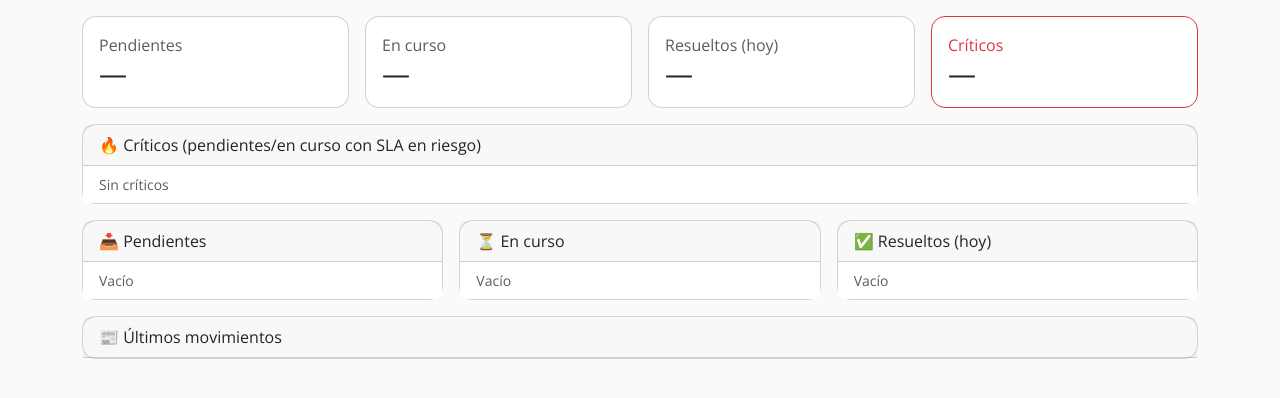
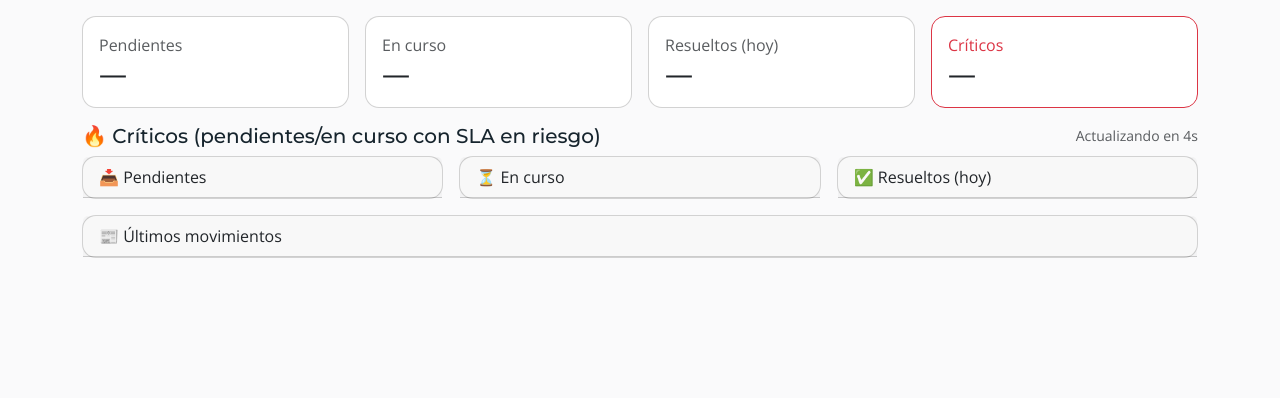
Before and after one commit to JPM2002/Hestia_MVP, a Python web app: template NittanyBusiness-main/V1/nittany-business/templates/dashboard_recepcion.html in a window 1280 px wide. Shown: the part 110-508 px from the top of the page. Run offline with Jinja, Linux system fonts and the light colour scheme; the template is opened without the code that fills it, so the values that code supplies are empty.

Commit message:
update spinner for live action

```diff
--- a/NittanyBusiness-main/V1/nittany-business/templates/dashboard_recepcion.html
+++ b/NittanyBusiness-main/V1/nittany-business/templates/dashboard_recepcion.html
@@ -2,6 +2,15 @@
 {% block title %}Recepción — Dashboard{% endblock %}
 
 {% block content %}
+
+<style>
+  /* enable safe wrapping inside the two-column flex row */
+  .list-item-flex{ display:flex; justify-content:space-between; align-items:flex-start; gap:.5rem; }
+  .list-item-main{ min-width:0; } /* critical for wrapping within flex */
+  .list-item-detail{ white-space:normal; overflow-wrap:anywhere; word-break:break-word; }
+  .list-item-meta{ flex:0 0 auto; max-width:30%; } /* right column won’t steal space */
+</style>
+
 <header class="d-flex justify-content-between align-items-center mb-3">
   <h1 class="h4 mb-0">📟 Recepción</h1>
   <div class="d-flex gap-2">
@@ -39,12 +48,14 @@
 </div>
 
 <!-- Críticos -->
-<div class="card mb-3">
-  <div class="card-header py-2">
-    🔥 Críticos (pendientes/en curso con SLA en riesgo)
+<div class="d-flex justify-content-between align-items-center mb-2">
+  <h5 class="mb-0">🔥 Críticos (pendientes/en curso con SLA en riesgo)</h5>
+  <div class="d-flex align-items-center gap-2 small text-muted">
+    <span id="crit-timer">Actualizando en 10s</span>
+    <span id="crit-busy" class="spinner-border spinner-border-sm" hidden></span>
   </div>
-  <ul id="list-critical" class="list-group list-group-flush small"></ul>
 </div>
+
 
 <div class="row g-3">
   <!-- Pendientes -->
@@ -83,6 +94,52 @@
 {% endblock %}
 
 {% block scripts %}
+
+<script>
+(function () {
+  const EVERY = 10;           // seconds
+  let secs = EVERY;
+  const label = document.getElementById('crit-timer');
+  const busy  = document.getElementById('crit-busy');
+
+  async function refreshCriticos() {
+    try {
+      busy.hidden = false;
+
+      // 👇 Call your existing refresh function here.
+      // If you already reload *all* lists on a timer, swap for that:
+      if (window.loadCriticos) {
+        await window.loadCriticos();        // redraw only the critical list
+      } else if (window.refreshAll) {
+        await window.refreshAll();          // global poller for the dashboard
+      } else {
+        // no-op fallback
+        await new Promise(r => setTimeout(r, 300));
+      }
+
+    } finally {
+      busy.hidden = true;
+      secs = EVERY;
+      label.textContent = 'Actualizado';
+      setTimeout(() => { label.textContent = `Actualizando en ${secs}s`; }, 800);
+    }
+  }
+
+  setInterval(() => {
+    secs -= 1;
+    if (secs <= 0) {
+      refreshCriticos();
+    } else if (label) {
+      label.textContent = `Actualizando en ${secs}s`;
+    }
+  }, 1000);
+
+  // Optional: let your existing data fetch reset the timer after it finishes
+  window.resetCritTimer = () => { secs = EVERY; if (label) label.textContent = `Actualizando en ${secs}s`; };
+})();
+</script>
+
+
 <script>
 const el = {
   kpiPending:  document.getElementById('kpi-pending'),
@@ -108,19 +165,24 @@ function liTicket(t){
                    t.prioridad==='MEDIA'   ? 'text-bg-primary' : 'text-bg-secondary';
   const room = t.ubicacion ? ` · ${t.ubicacion}` : '';
   const sla  = t.is_critical ? `<span class="text-danger fw-semibold"> ⚠</span>` : '';
+
   return `<li class="list-group-item">
-    <div class="d-flex justify-content-between">
-      <div>
-        <div><span class="badge ${priClass} me-1">${t.prioridad||'—'}</span>${t.area}${room}</div>
-        <div class="text-muted text-truncate" style="max-width:70vw">${t.detalle||''}</div>
+    <div class="list-item-flex">
+      <div class="list-item-main">
+        <div>
+          <span class="badge ${priClass} me-1">${t.prioridad||'—'}</span>${t.area||'—'}${room}
+        </div>
+        <!-- WRAPS instead of truncates -->
+        <div class="text-muted list-item-detail">${t.detalle || ''}</div>
       </div>
-      <div class="text-end small text-muted">
-        ${t.estado}${sla}<br>
-        <span>${t.due_at ? 'Vence ' + t.due_at : 'Sin SLA'}</span>
+      <div class="text-end small text-muted list-item-meta">
+        ${t.estado||''}${sla}<br>
+        <span>${t.due_at ? ('Vence ' + t.due_at) : 'Sin SLA'}</span>
       </div>
     </div>
   </li>`;
 }
+
 
 function liFeed(x){
   const who = x.actor || 'sistema';
```
